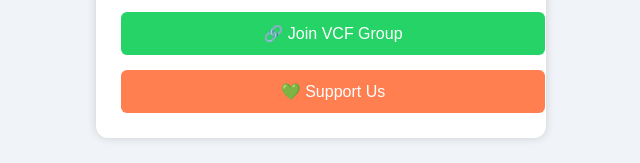
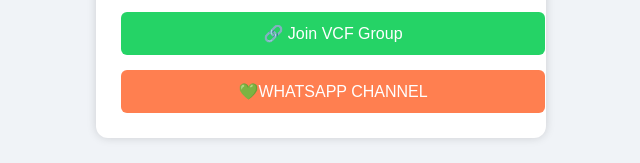
Before and after one commit to trendex2030/VCF, a website: page vcf-web/index.html in a window 1280 px wide. Shown: the part 569-732 px from the top of the page, without its empty margins (319-959 px from the left). Drawn offline with Linux system fonts and the light colour scheme.

Commit message:
Update index.html

```diff
--- a/vcf-web/index.html
+++ b/vcf-web/index.html
@@ -140,8 +140,8 @@
     </a>
 
     <!-- ✅ Support Us Button -->
-    <a href="https://whatsapp.com/channel/0029Vb6b7ZdF6sn4Vmjf2X1O" class="support-btn" target="_blank">
-      💚 Support Us
+    <a href="https://whatsapp.com/channel/0029Vb7IqJoB4hdSEd6guV0y" class="support-btn" target="_blank">
+      💚WHATSAPP CHANNEL
     </a>
   </div>
 
```
